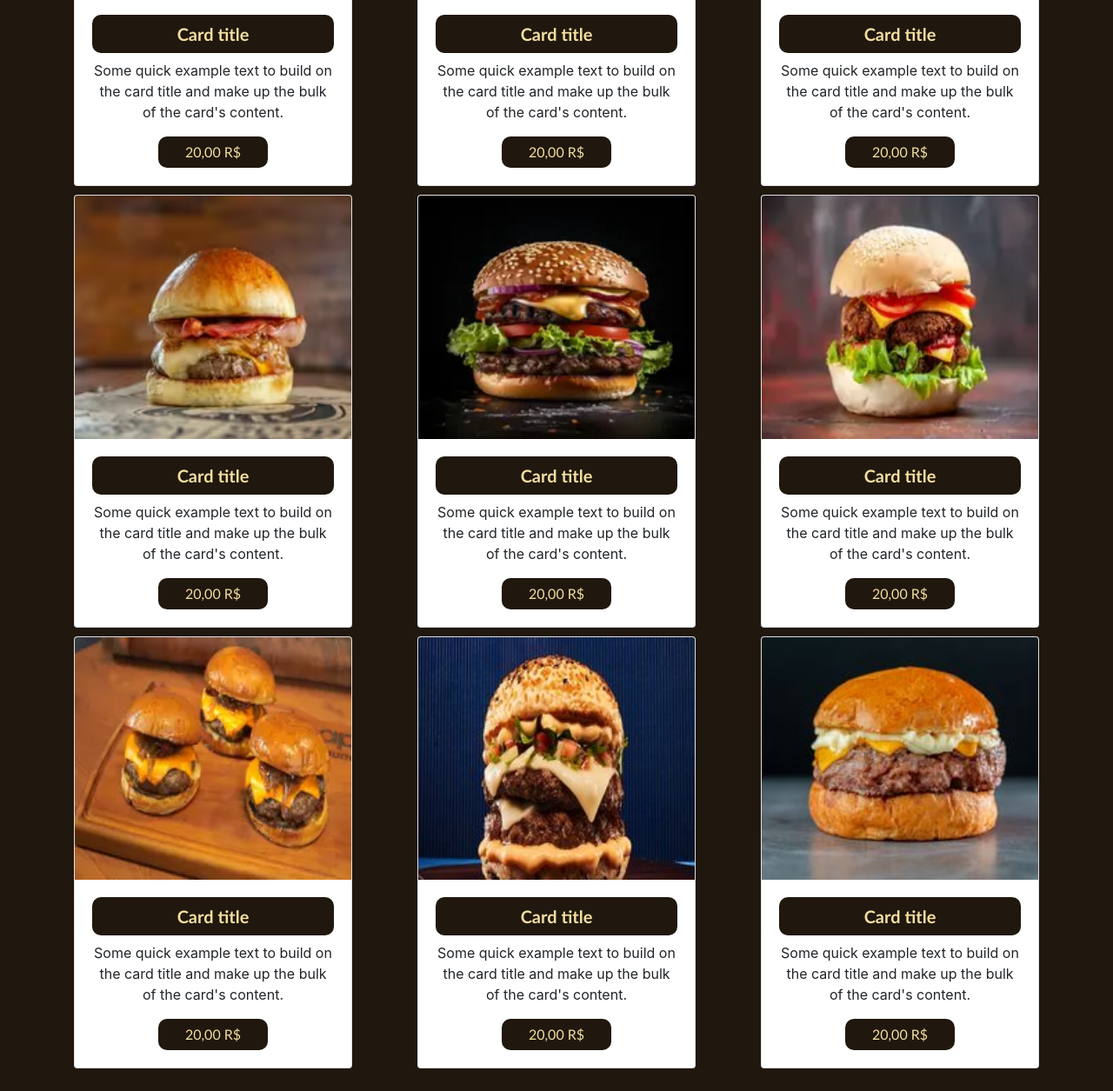
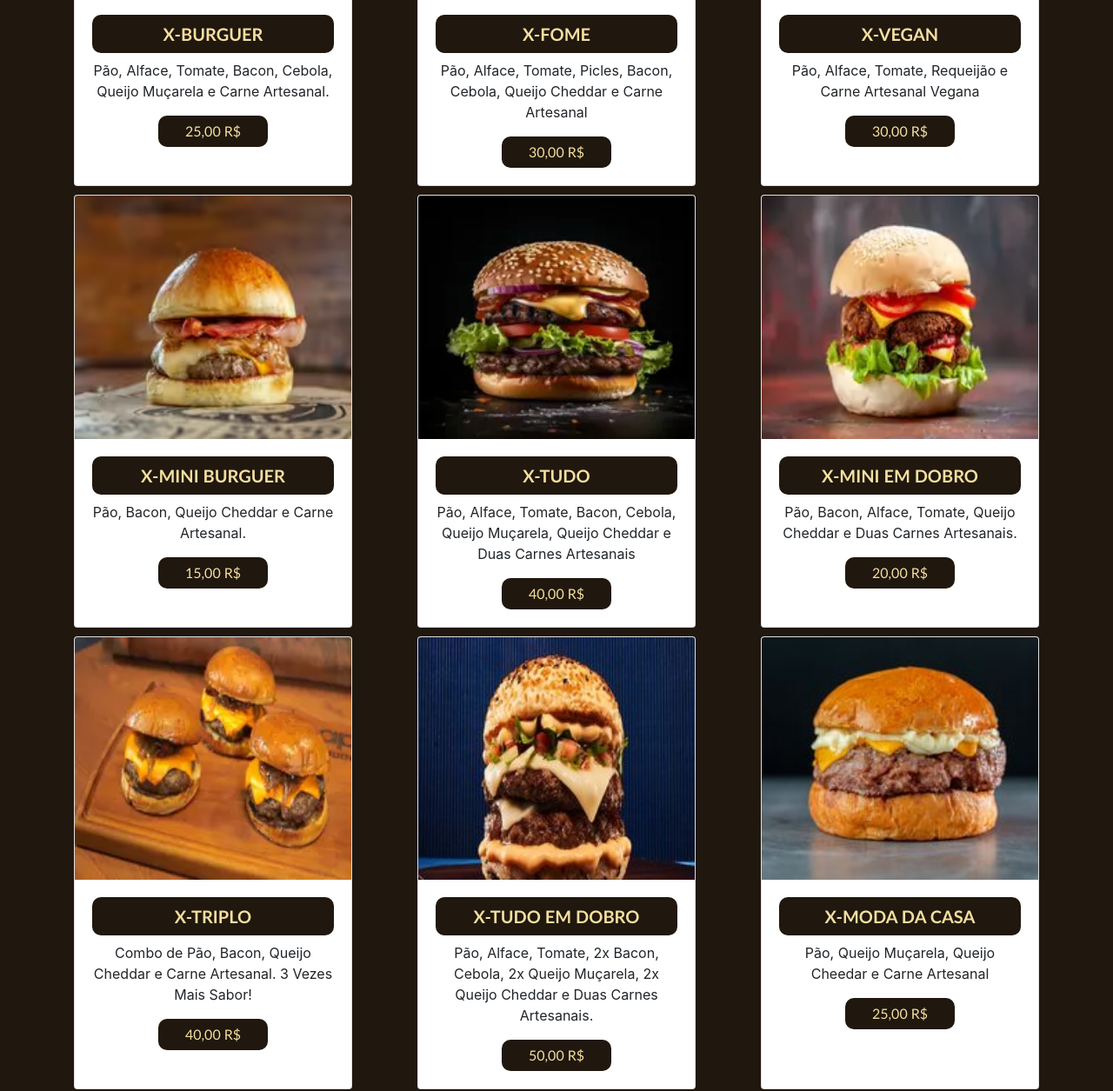
Before and after one commit to Cezaniltom/digital-menu, a plain HTML site: page index.html in a window 1280 px wide. Shown: the part 518-1773 px from the top of the page at 87% size. Drawn offline with nearby package versions, Linux system fonts and the light colour scheme.

Commit message:
Descrição finalizada

```diff
--- a/index.html
+++ b/index.html
@@ -54,27 +54,27 @@
             <div class="card grid text-center disposition" style="width: 20rem;">
                 <img src="assets/ham1.png" class="card-img-top bg-card" alt="...">
                 <div class="card-body">
-                  <h5 class="btn-title">Card title</h5>
-                  <p class="card-text g-col-4">Some quick example text to build on the card title and make up the bulk of the card's content.</p>
-                  <button class="btn-price">20,00 R$</button>
+                  <h5 class="btn-title">X-BURGUER</h5>
+                  <p class="card-text g-col-4">Pão, Alface, Tomate, Bacon, Cebola, Queijo Muçarela e Carne Artesanal.</p>
+                  <button class="btn-price">25,00 R$</button>
                 </div>
             </div>
 
             <div class="card grid text-center disposition" style="width: 20rem;">
                 <img src="assets/ham2.png" class="card-img-top" alt="...">
                 <div class="card-body g-col-4">
-                  <h5 class="btn-title">Card title</h5>
-                  <p class="card-text g-col-4">Some quick example text to build on the card title and make up the bulk of the card's content.</p>
-                  <button class="btn-price">20,00 R$</button>
+                  <h5 class="btn-title">X-FOME</h5>
+                  <p class="card-text g-col-4">Pão, Alface, Tomate, Picles, Bacon, Cebola, Queijo Cheddar e Carne Artesanal</p>
+                  <button class="btn-price">30,00 R$</button>
                 </div>
             </div>
 
             <div class="card grid text-center disposition" style="width: 20rem;">
                 <img src="assets/ham3.png" class="card-img-top" alt="...">
                 <div class="card-body g-col-4">
-                  <h5 class="btn-title">Card title</h5>
-                  <p class="card-text g-col-4">Some quick example text to build on the card title and make up the bulk of the card's content.</p>
-                  <button class="btn-price">20,00 R$</button>
+                  <h5 class="btn-title">X-VEGAN</h5>
+                  <p class="card-text g-col-4">Pão, Alface, Tomate, Requeijão e Carne Artesanal Vegana</p>
+                  <button class="btn-price">30,00 R$</button>
                 </div>
             </div>
         </div>
@@ -83,26 +83,26 @@
             <div class="card grid text-center disposition" style="width: 20rem;">
                 <img src="assets/ham4.png" class="card-img-top" alt="...">
                 <div class="card-body g-col-4">
-                  <h5 class="btn-title">Card title</h5>
-                  <p class="card-text g-col-4">Some quick example text to build on the card title and make up the bulk of the card's content.</p>
-                  <button class="btn-price">20,00 R$</button>
+                  <h5 class="btn-title">X-MINI BURGUER</h5>
+                  <p class="card-text g-col-4">Pão, Bacon, Queijo Cheddar e Carne Artesanal.</p>
+                  <button class="btn-price">15,00 R$</button>
                 </div>
             </div>
 
             <div class="card grid text-center disposition" style="width: 20rem;">
                 <img src="assets/ham5.png" class="card-img-top" alt="...">
                 <div class="card-body g-col-4">
-                  <h5 class="btn-title">Card title</h5>
-                  <p class="card-text g-col-4">Some quick example text to build on the card title and make up the bulk of the card's content.</p>
-                  <button class="btn-price">20,00 R$</button>
+                  <h5 class="btn-title">X-TUDO</h5>
+                  <p class="card-text g-col-4">Pão, Alface, Tomate, Bacon, Cebola, Queijo Muçarela, Queijo Cheddar e Duas Carnes Artesanais</p>
+                  <button class="btn-price">40,00 R$</button>
                 </div>
             </div>
 
             <div class="card grid text-center disposition" style="width: 20rem;">
                 <img src="assets/ham6.png" class="card-img-top" alt="...">
                 <div class="card-body g-col-4">
-                  <h5 class="btn-title">Card title</h5>
-                  <p class="card-text g-col-4">Some quick example text to build on the card title and make up the bulk of the card's content.</p>
+                  <h5 class="btn-title">X-MINI EM DOBRO</h5>
+                  <p class="card-text g-col-4">Pão, Bacon, Alface, Tomate, Queijo Cheddar e Duas Carnes Artesanais.</p>
                   <button class="btn-price">20,00 R$</button>
                 </div>
             </div>
@@ -112,27 +112,27 @@
             <div class="card grid text-center disposition" style="width: 20rem;">
                 <img src="assets/ham7.png" class="card-img-top" alt="...">
                 <div class="card-body g-col-4">
-                  <h5 class="btn-title">Card title</h5>
-                  <p class="card-text g-col-4">Some quick example text to build on the card title and make up the bulk of the card's content.</p>
-                  <button class="btn-price">20,00 R$</button>
+                  <h5 class="btn-title">X-TRIPLO</h5>
+                  <p class="card-text g-col-4">Combo de Pão, Bacon, Queijo Cheddar e Carne Artesanal. 3 Vezes Mais Sabor!</p>
+                  <button class="btn-price">40,00 R$</button>
                 </div>
             </div>
 
             <div class="card grid text-center disposition" style="width: 20rem;">
                 <img src="assets/ham8.png" class="card-img-top" alt="...">
                 <div class="card-body g-col-4">
-                  <h5 class="btn-title">Card title</h5>
-                  <p class="card-text g-col-4">Some quick example text to build on the card title and make up the bulk of the card's content.</p>
-                  <button class="btn-price">20,00 R$</button>
+                  <h5 class="btn-title">X-TUDO EM DOBRO</h5>
+                  <p class="card-text g-col-4">Pão, Alface, Tomate, 2x  Bacon, Cebola, 2x Queijo Muçarela, 2x Queijo Cheddar e Duas Carnes Artesanais.</p>
+                  <button class="btn-price">50,00 R$</button>
                 </div>
             </div>
 
             <div class="card grid text-center disposition" style="width: 20rem;">
                 <img src="assets/ham9.png" class="card-img-top" alt="...">
                 <div class="card-body g-col-4">
-                  <h5 class="btn-title">Card title</h5>
-                  <p class="card-text g-col-4">Some quick example text to build on the card title and make up the bulk of the card's content.</p>
-                  <button class="btn-price">20,00 R$</button>
+                  <h5 class="btn-title">X-MODA DA CASA</h5>
+                  <p class="card-text g-col-4">Pão, Queijo Muçarela, Queijo Cheedar e Carne Artesanal</p>
+                  <button class="btn-price">25,00 R$</button>
                 </div>
             </div>
         </div>
```
